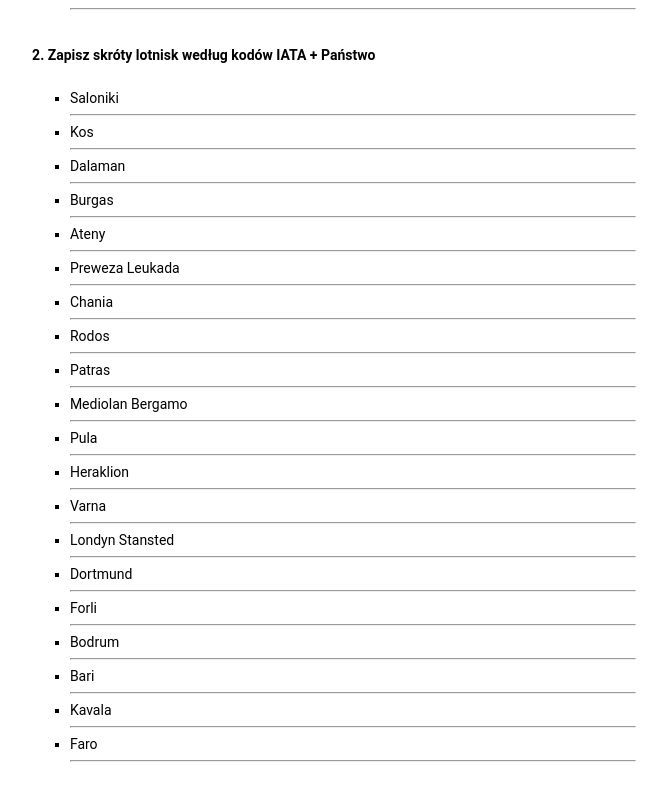
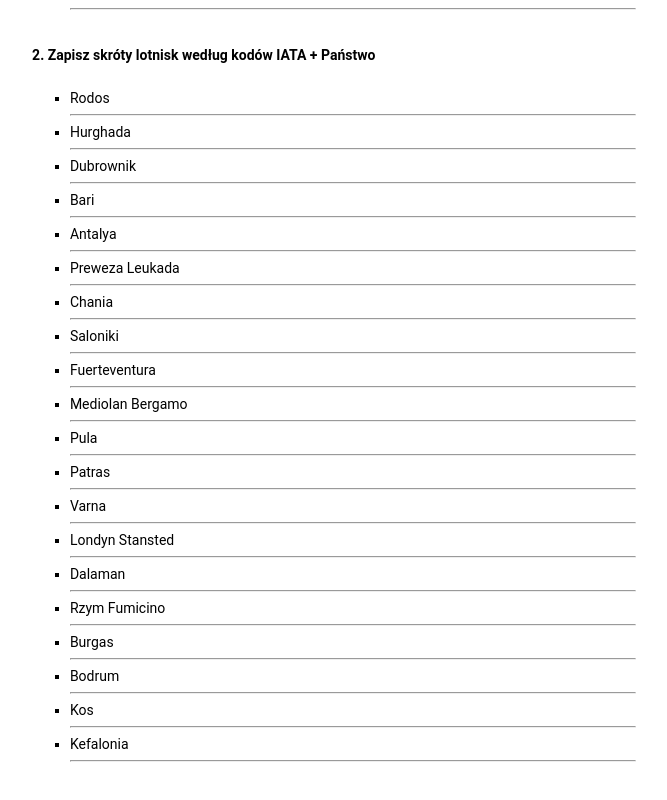
Before and after one commit to TenaciousHare/Destinations, a React (Vite) app: page / in a window 1280 px wide. Shown: the part 809-1609 px from the top of the page, without its empty margins (287-954 px from the left). Built offline with nearby package versions, Linux system fonts and the light colour scheme.

Commit message:
Added two new destinations to KTW airport

```diff
--- a/src/constants/DESTINATIONS.js
+++ b/src/constants/DESTINATIONS.js
@@ -72,9 +72,21 @@
     zone: "Schengen",
   },
   {
+    abbreviation: "CRL",
+    expansion: "Bruksela - Charleroi",
+    country: "Belgia",
+    zone: "Schengen",
+  },
+  {
     abbreviation: "CTA",
     expansion: "Katania",
     country: "Włochy (Sycylia)",
+    zone: "Schengen",
+  },
+  {
+    abbreviation: "DBV",
+    expansion: "Dubrownik",
+    country: "Chorwacja",
     zone: "Schengen",
   },
   {
```
